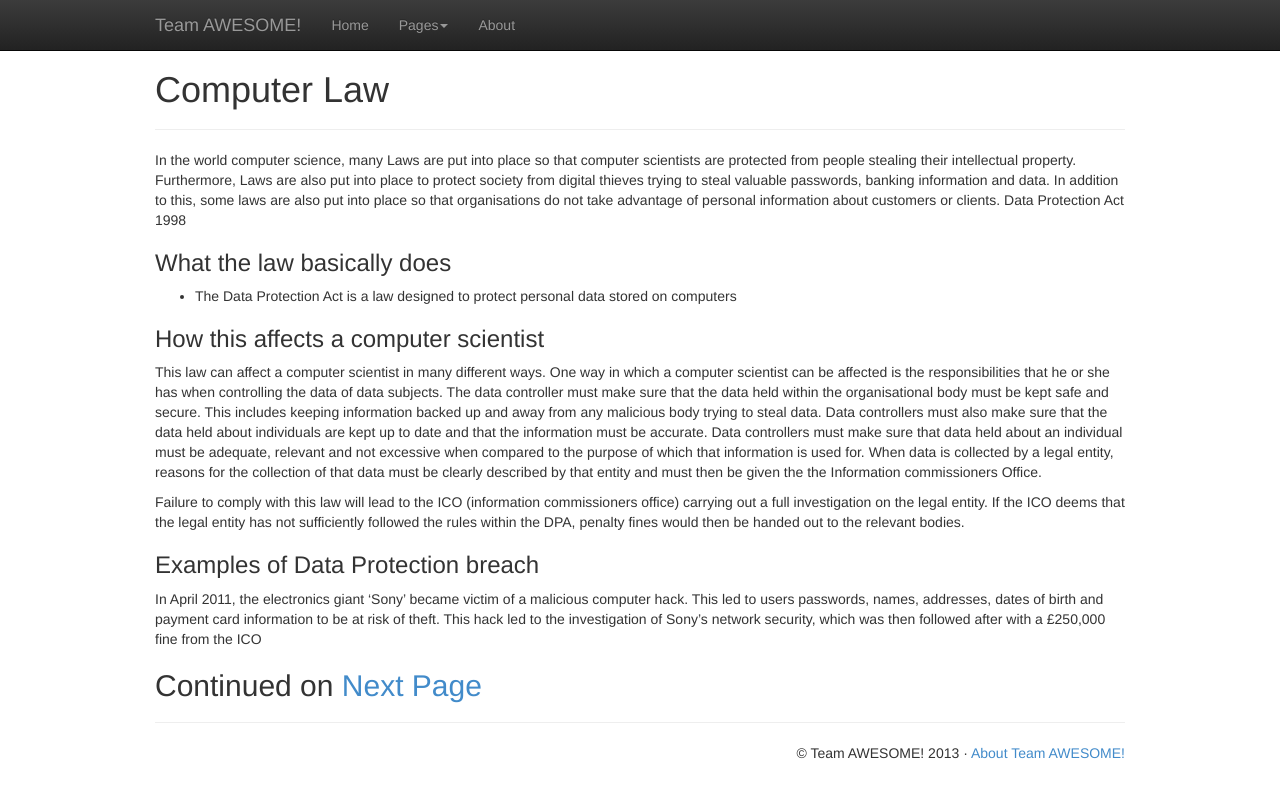
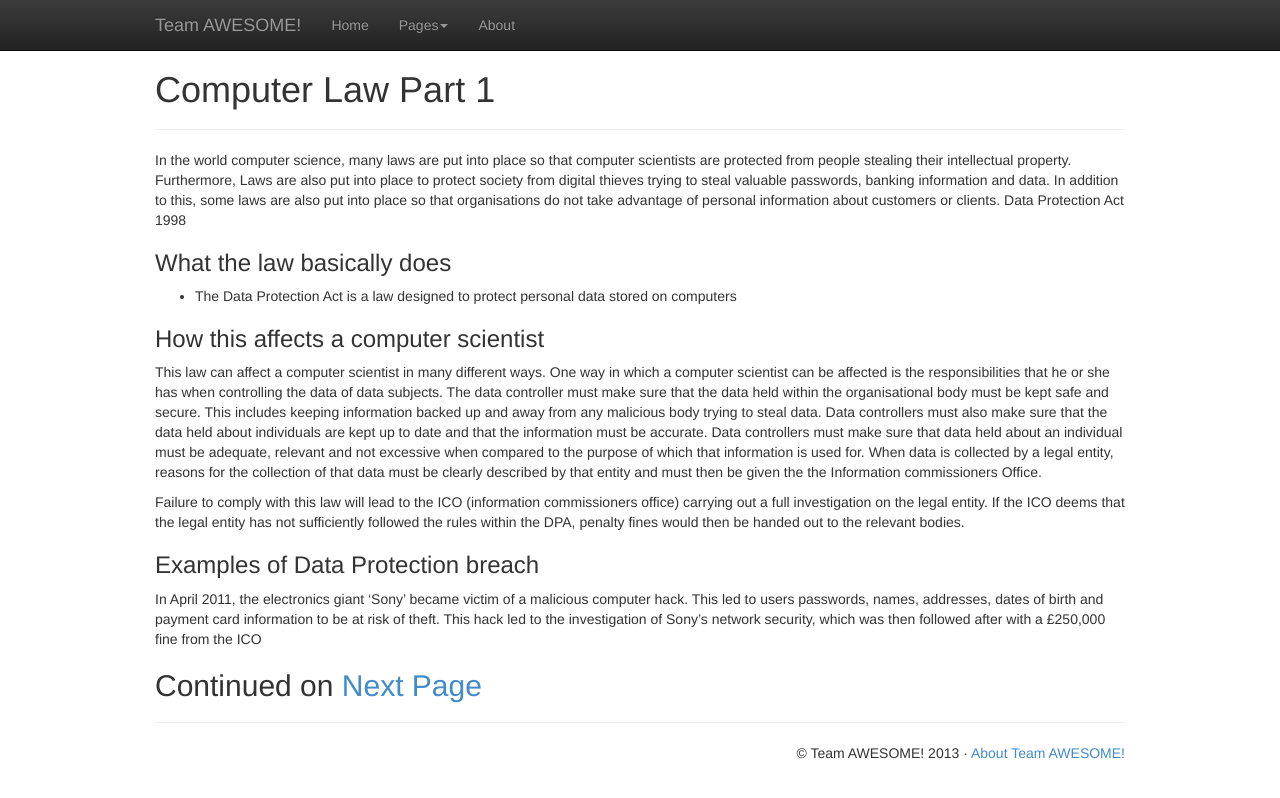
Before and after one commit to adamus1red/tripping-octo-adventure, a Jekyll site: the page built from _posts/2013-12-02-computer-law-1.md, in a window 1280 px wide. Shown: the top 798 px of the page. Built offline with Jekyll 4.4.1, drawn with Linux system fonts in a browser that asks for light colours; Markdown is read by kramdown in place of the engine named in the settings.

Commit message:
Update 2013-12-02-computer-law-1.md

```diff
--- a/_posts/2013-12-02-computer-law-1.md
+++ b/_posts/2013-12-02-computer-law-1.md
@@ -1,9 +1,10 @@
 ---
 layout: page
-title: Computer Law
+title: Computer Law Part 1
+excerpt: In the world computer science, many laws . . .
 ---
 
-In the world computer science, many Laws are put into place so that computer scientists are protected from people stealing their intellectual property. Furthermore, Laws are also put into place to protect society from digital thieves trying to steal valuable passwords, banking information and data. In addition to this, some laws are also put into place so that organisations do not take advantage of personal information about customers or clients.
+In the world computer science, many laws are put into place so that computer scientists are protected from people stealing their intellectual property. Furthermore, Laws are also put into place to protect society from digital thieves trying to steal valuable passwords, banking information and data. In addition to this, some laws are also put into place so that organisations do not take advantage of personal information about customers or clients.
 Data Protection Act 1998
 
 ### What the law basically does
```
